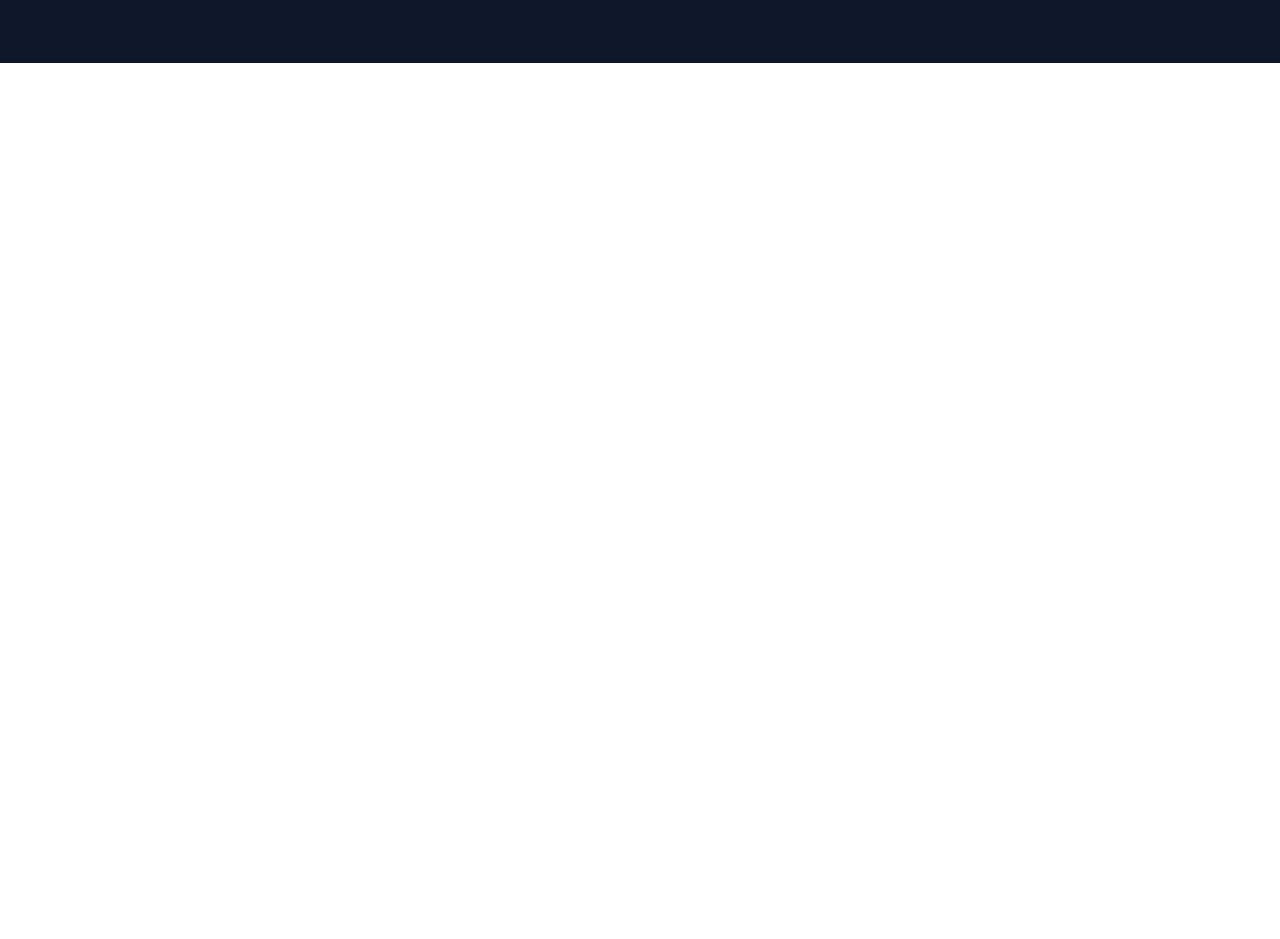
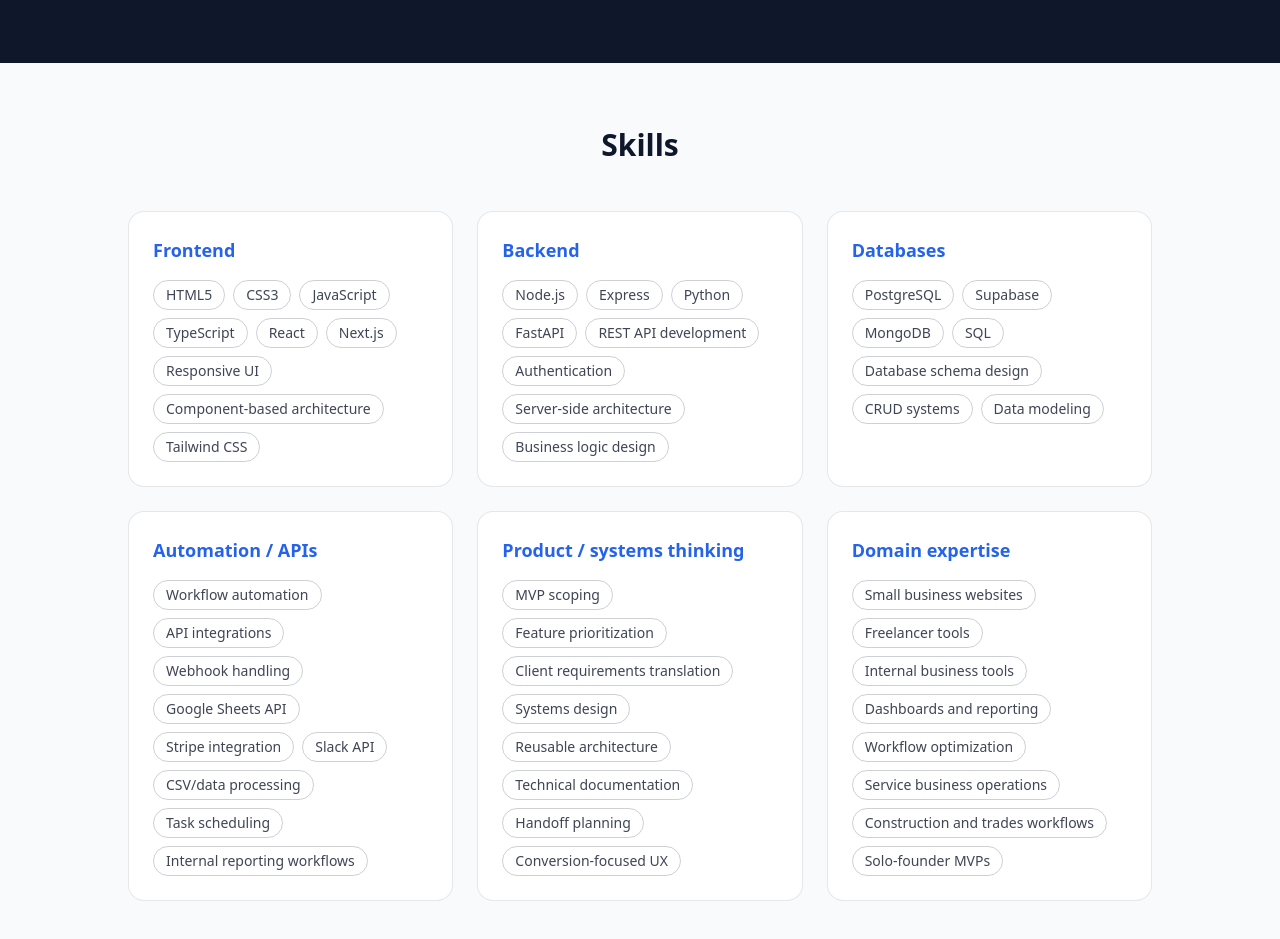
Before and after one commit to Jason-Donmoyer/jason-donmoyer-portfolio, a Next.js app: page / in a window 1280 px wide. Shown: the part 1927-2866 px from the top of the page. Before the commit the page ends 1990 px from the top, so only its background shows below. Built offline with nearby package versions, Linux system fonts and the light colour scheme.

Commit message:
Added SkillsGrid component and lib/skills

```diff
--- a/src/app/page.tsx
+++ b/src/app/page.tsx
@@ -1,6 +1,7 @@
 import Hero from '../components/home/Hero'
 import FeaturedProjects from '@/components/home/FeaturedProjects';
 import ServicesPreview from '@/components/home/ServicesPreview';
+import SkillsGrid from '@/components/home/SkillsGrid';
 
 export default function Home() {
   return (
@@ -8,6 +9,7 @@
       <Hero></Hero>
       <FeaturedProjects></FeaturedProjects>
       <ServicesPreview></ServicesPreview>
+      <SkillsGrid></SkillsGrid>
     </main>
   );
 }
--- /dev/null
+++ b/src/components/home/SkillsGrid.tsx
@@ -0,0 +1,31 @@
+import { skills } from '../../lib/skills'
+
+export default function SkillsGrid() {
+    return (
+        <section className="py-16 px-8 bg-surface">
+            <div className="max-w-5xl mx-auto">
+                <h2 className="text-3xl font-bold text-primary text-center mb-12">Skills</h2>
+                <div className="grid grid-cols-1 md:grid-cols-2 lg:grid-cols-3 gap-6">
+                    {skills.filter(skill => skill.featured).map(skill => (
+                        <div
+                            key={skill.category}
+                            className="rounded-2xl border border-primary/10 p-6 bg-white flex flex-col gap-4"
+                        >
+                            <h3 className="text-lg font-semibold text-accent">{skill.category}</h3>
+                            <div className="flex flex-wrap gap-2">
+                                {skill.skills.map(tech => (
+                                    <span
+                                        key={tech}
+                                        className="px-3 py-1 text-sm text-primary/80 border border-primary/20 rounded-full"
+                                    >
+                                        {tech}
+                                    </span>
+                                ))}
+                            </div>
+                        </div>
+                    ))}
+                </div>
+            </div>
+        </section>
+    )
+}
--- /dev/null
+++ b/src/lib/skills.ts
@@ -0,0 +1,108 @@
+export type SkillsCategory = {
+    category: string
+    skills: string[]
+    featured: boolean
+}
+
+export const skills: SkillsCategory[] = [
+{
+    category: "Frontend",
+    skills: [
+    "HTML5",
+    "CSS3",
+    "JavaScript",
+    "TypeScript",
+    "React",
+    "Next.js",
+    "Responsive UI",
+    "Component-based architecture",
+    "Tailwind CSS"
+    ],
+    featured: true
+},
+{
+    category: "Backend",
+    skills: [
+    "Node.js",
+    "Express",
+    "Python",
+    "FastAPI",
+    "REST API development",
+    "Authentication",
+    "Server-side architecture",
+    "Business logic design"
+    ],
+    featured: true
+},
+{
+    category: "Databases",
+    skills: [
+    "PostgreSQL",
+    "Supabase",
+    "MongoDB",
+    "SQL",
+    "Database schema design",
+    "CRUD systems",
+    "Data modeling"
+    ],
+    featured: true
+},
+{
+    category: "Dev tools",
+    skills: [
+    "Git",
+    "GitHub",
+    "GitHub Actions",
+    "VS Code",
+    "Docker",
+    "Vercel",
+    "Render",
+    "Postman",
+    "npm"
+    ],
+    featured: false
+},
+{
+    category: "Automation / APIs",
+    skills: [
+    "Workflow automation",
+    "API integrations",
+    "Webhook handling",
+    "Google Sheets API",
+    "Stripe integration",
+    "Slack API",
+    "CSV/data processing",
+    "Task scheduling",
+    "Internal reporting workflows"
+    ],
+    featured: true
+},
+{
+    category: "Product / systems thinking",
+    skills: [
+    "MVP scoping",
+    "Feature prioritization",
+    "Client requirements translation",
+    "Systems design",
+    "Reusable architecture",
+    "Technical documentation",
+    "Handoff planning",
+    "Conversion-focused UX"
+    ],
+    featured: true
+},
+{
+    category: "Domain expertise",
+    skills: [
+    "Small business websites",
+    "Freelancer tools",
+    "Internal business tools",
+    "Dashboards and reporting",
+    "Workflow optimization",
+    "Service business operations",
+    "Construction and trades workflows",
+    "Solo-founder MVPs"
+    ],
+    featured: true
+}
+];
```
